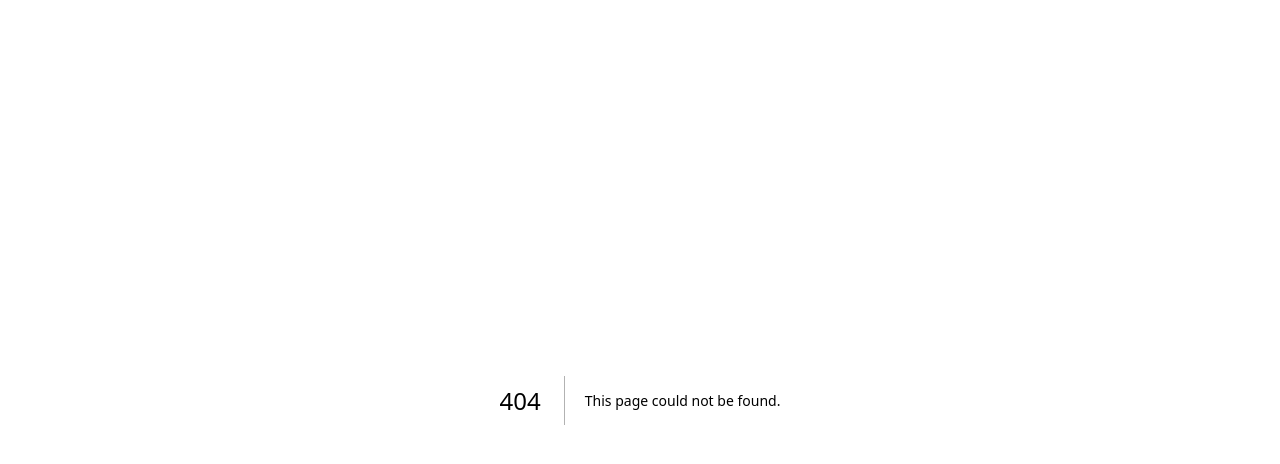
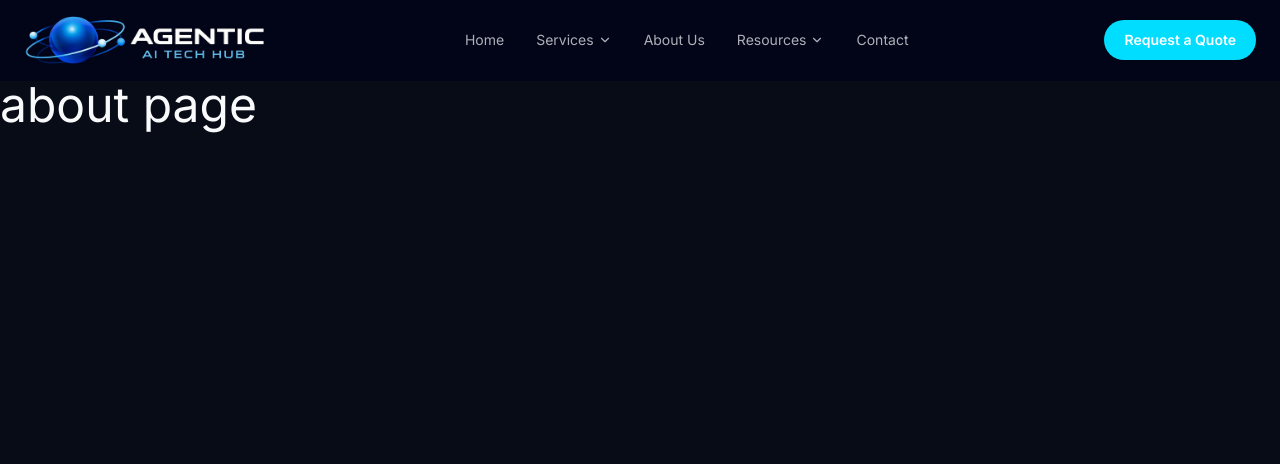
Before and after one commit to cykoravish/codev-clone-nextjs, a Next.js app: page /about in a window 1280 px wide. Before the commit this address had no page. Shown: the top 464 px of the page. Built offline with nearby package versions, Linux system fonts and the light colour scheme.

Commit message:
made routes

```diff
--- /dev/null
+++ b/app/about/page.tsx
@@ -0,0 +1,9 @@
+import React from 'react'
+
+export default function page() {
+  return (
+  <div className='text-5xl'>
+      about page
+    </div>
+  )
+}
--- /dev/null
+++ b/app/contact/page.tsx
@@ -0,0 +1,9 @@
+import React from 'react'
+
+export default function page() {
+  return (
+    <div className='text-5xl'>
+      contact page
+    </div>
+  )
+}
--- a/app/layout.tsx
+++ b/app/layout.tsx
@@ -1,25 +1,30 @@
-import React from "react"
-import type { Metadata } from 'next'
-import { Inter } from 'next/font/google'
+import React from "react";
+import type { Metadata } from "next";
+import { Inter } from "next/font/google";
 
-import './globals.css'
+import "./globals.css";
+import Header from "@/components/header";
 
-const inter = Inter({ subsets: ['latin'], variable: '--font-inter' })
+const inter = Inter({ subsets: ["latin"], variable: "--font-inter" });
 
 export const metadata: Metadata = {
-  title: 'Halicon Publication | Leading Provider of Journal Publishing Solutions',
+  title:
+    "Halicon Publication | Leading Provider of Journal Publishing Solutions",
   description:
-    'Comprehensive publishing solutions for academic journals and scholarly societies. Ensuring seamless workflows, high-quality standards, global visibility, and academic impact.',
-}
+    "Comprehensive publishing solutions for academic journals and scholarly societies. Ensuring seamless workflows, high-quality standards, global visibility, and academic impact.",
+};
 
 export default function RootLayout({
   children,
 }: Readonly<{
-  children: React.ReactNode
+  children: React.ReactNode;
 }>) {
   return (
     <html lang="en" className={inter.variable}>
-      <body className="font-sans antialiased">{children}</body>
+      <body className="font-sans antialiased">
+        <Header />
+        {children}
+      </body>
     </html>
-  )
+  );
 }
--- a/app/page.tsx
+++ b/app/page.tsx
@@ -14,7 +14,6 @@ import Footer from "@/components/footer"
 export default function Page() {
   return (
     <main className="min-h-screen bg-background">
-      <Header />
       <Hero />
       <LogoBar />
       <PhotoStrip />
--- a/components/header.tsx
+++ b/components/header.tsx
@@ -2,6 +2,7 @@
 
 import { useState, useEffect, useCallback, useRef } from "react";
 import { Menu, X, ChevronDown } from "lucide-react";
+import Link from "next/link";
 
 export default function Header() {
   const [mobileOpen, setMobileOpen] = useState(false);
@@ -83,34 +84,34 @@ export default function Header() {
 
         {/* Desktop Nav */}
         <nav className="hidden lg:flex items-center gap-8">
-          <a
-            href="#services"
+          <Link
+            href="/"
             className="text-sm text-foreground/70 hover:text-foreground transition-colors duration-300"
           >
             Home
-          </a>
+          </Link>
 
           <button className="flex items-center gap-1 text-sm text-foreground/70 hover:text-foreground transition-colors duration-300">
             Services{" "}
             <ChevronDown className="w-3.5 h-3.5 transition-transform duration-300" />
           </button>
 
-          <a
-            href="#mission"
+          <Link
+            href="/about"
             className="text-sm text-foreground/70 hover:text-foreground transition-colors duration-300"
           >
             About Us
-          </a>
+          </Link>
           <button className="flex items-center gap-1 text-sm text-foreground/70 hover:text-foreground transition-colors duration-300">
             Resources{" "}
             <ChevronDown className="w-3.5 h-3.5 transition-transform duration-300" />
           </button>
-          <a
-            href="#cta"
+          <Link
+            href="/contact"
             className="text-sm text-foreground/70 hover:text-foreground transition-colors duration-300"
           >
             Contact
-          </a>
+          </Link>
         </nav>
 
         {/* CTA Buttons */}
```
